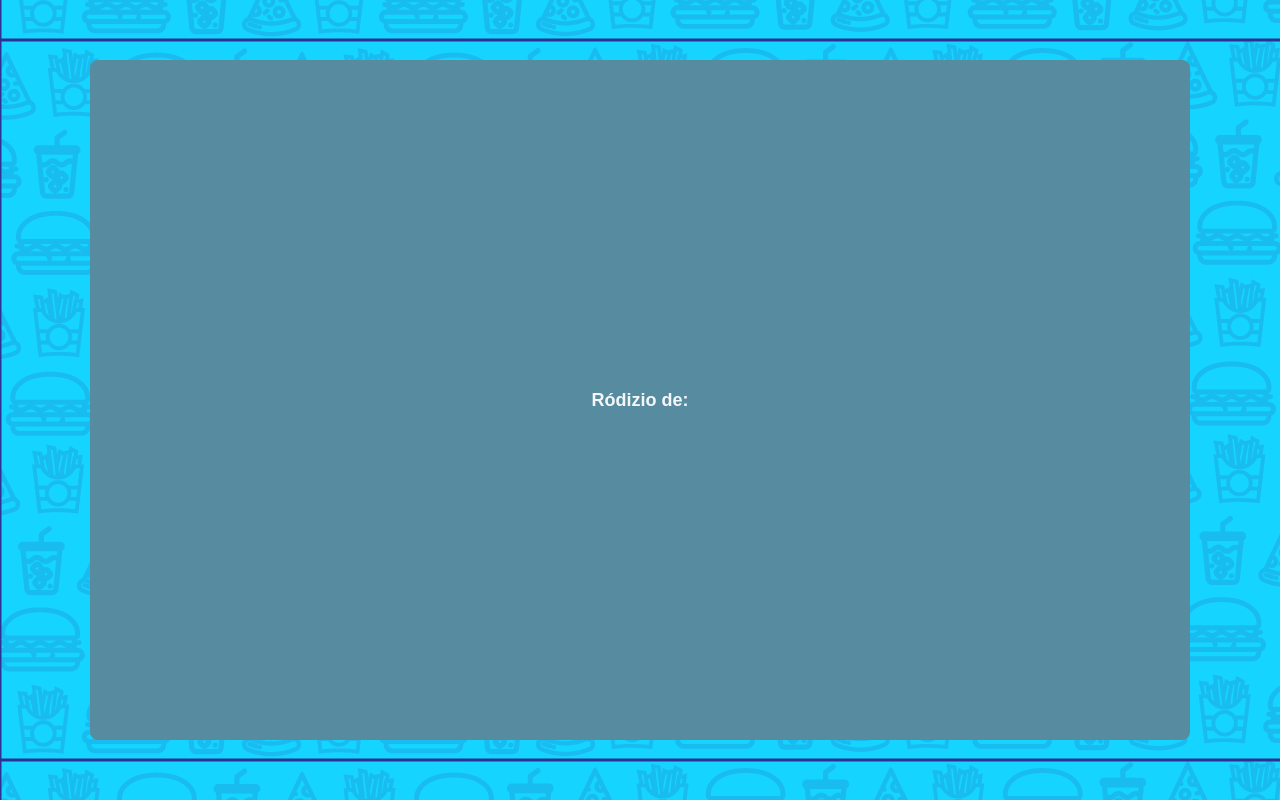
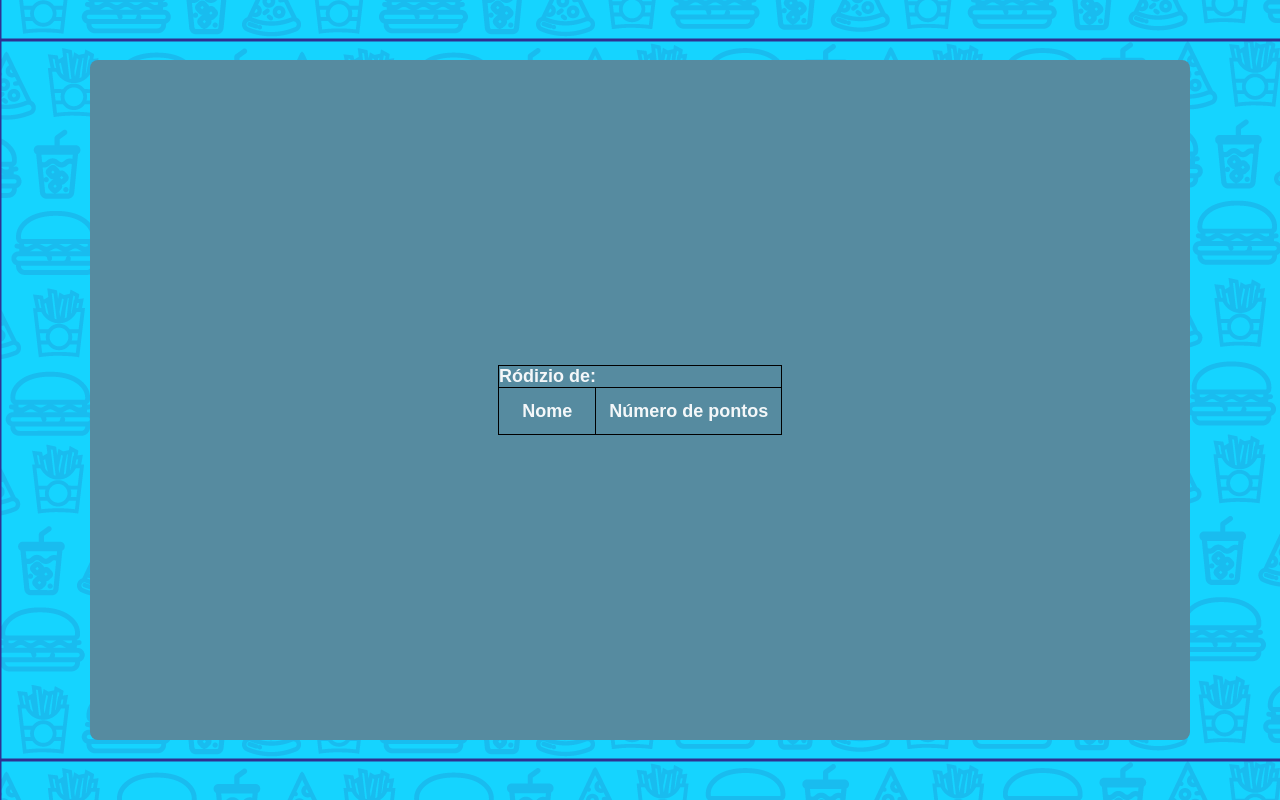
Before and after one commit to guuhschmaltz/hunppy-web, a React (Create React App) app: page /all-you-can-eat in a window 1280 px wide. Built offline with nearby package versions, Linux system fonts and the light colour scheme.

Commit message:
added plus and minus icon and points property on usePlayers hook

```diff
--- a/src/hooks/usePlayers.tsx
+++ b/src/hooks/usePlayers.tsx
@@ -2,6 +2,7 @@ import { createContext, useState, ReactNode, useContext } from 'react';
 
 interface Player {
   name: string;
+  points?: number;
 }
 
 interface PlayersContextData {
--- a/src/pages/AddPlayers/index.tsx
+++ b/src/pages/AddPlayers/index.tsx
@@ -11,6 +11,7 @@ import './styles.css';
 
 type Player = {
   name: string;
+  points?: number;
 }
 
 
@@ -25,7 +26,8 @@ export default function AddPlayers() {
     if (playerInputRef.current !== null) {
 
       const player = {
-        name: playerInputRef.current.value
+        name: playerInputRef.current.value,
+        points: 0
       };
 
       //verificar se o input tá vazio
--- a/src/pages/AllYouCanEat/index.tsx
+++ b/src/pages/AllYouCanEat/index.tsx
@@ -1,16 +1,44 @@
 import React from 'react';
 import { useCategory } from '../../hooks/useCategory';
+import { usePlayers } from '../../hooks/usePlayers';
+import { FiPlusCircle, FiMinusCircle } from 'react-icons/fi';
 import '../AllYouCanEat/styles.css';
 
 export default function AllYouCanEat() {
   const category = useCategory();
+  const players = usePlayers();
 
   return (
     <div id="page-all-you-can-eat">
       <main className="content">
-        <h1>Ródizio de: {category.category?.name}</h1>
         <div className="game">
-
+        <table>
+          <thead>Ródizio de: {category.category?.name}</thead>
+            <tr>
+              <th>Nome</th>
+              <th>Número de pontos</th>
+            </tr>
+          {players.players.map(player => {
+            return (
+              <tr key={player.name}>
+                <td>
+                    <p>{player.name}</p>
+                </td>
+                <td className="player-points">
+                  <FiPlusCircle size={32} style={{
+                     marginLeft: 5,
+                     marginRight: 10,
+                     cursor: 'pointer' }} />
+                  <p>{player.points}</p>
+                  <FiMinusCircle size={32} style={{
+                     marginLeft: 10,
+                     marginRight: 5,
+                     cursor: 'pointer' }} />
+                </td>
+              </tr>
+            )
+          })}
+        </table>
         </div>
       </main>
     </div>
--- a/src/pages/AllYouCanEat/styles.css
+++ b/src/pages/AllYouCanEat/styles.css
@@ -21,3 +21,13 @@
   justify-content: center;
   align-items: center;
 }
+
+.player-points {
+  display: flex;
+  justify-content: space-between;
+  align-items: center;
+}
+
+.player-points icon{
+  margin: 60px;
+}
```
